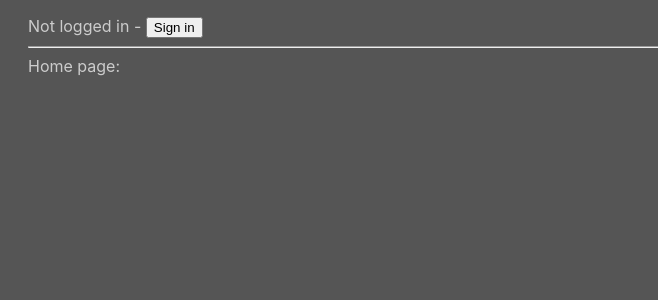
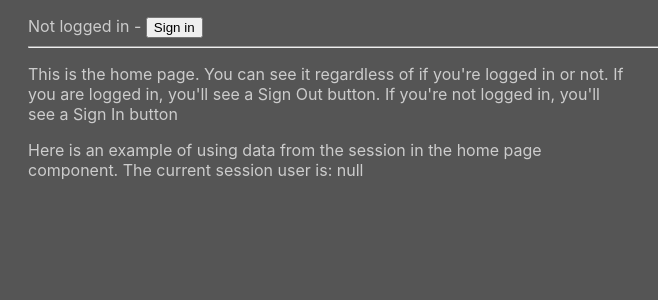
Before and after one commit to alanwsmith/nextjs--nextauth-v3-context-example, a Next.js app: page / in a window 1280 px wide. Shown: the top 300 px of the page, without its empty margins (0-658 px from the left). Built offline with nearby package versions, Linux system fonts and the light colour scheme; no server answers.

Commit message:
Add example of session data in a component

```diff
--- a/pages/index.js
+++ b/pages/index.js
@@ -1,8 +1,21 @@
 import { useAuthContext } from '../contexts/auth'
 
 export default function Home() {
-  const { foo } = useAuthContext()
-  return <div>Home page: {foo}</div>
+  const { session } = useAuthContext()
+  return (
+    <>
+      <p>
+        This is the home page. You can see it regardless of if you&apos;re
+        logged in or not. If you are logged in, you&apos;ll see a Sign Out
+        button. If you&apos;re not logged in, you&apos;ll see a Sign In button
+      </p>
+      <p>
+        Here is an example of using data from the session in the home page
+        component. The current session user is:{' '}
+        {session === null ? 'null' : session.user.name}
+      </p>
+    </>
+  )
 }
 
 Home.secure = false
```
